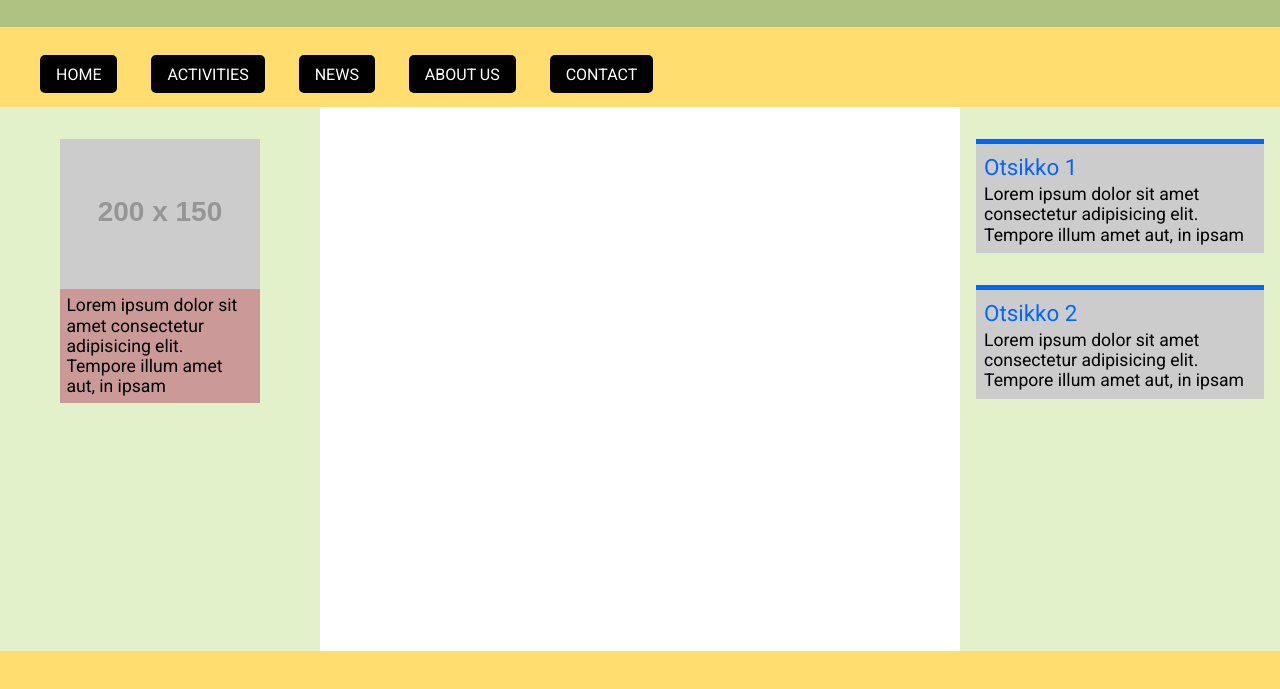
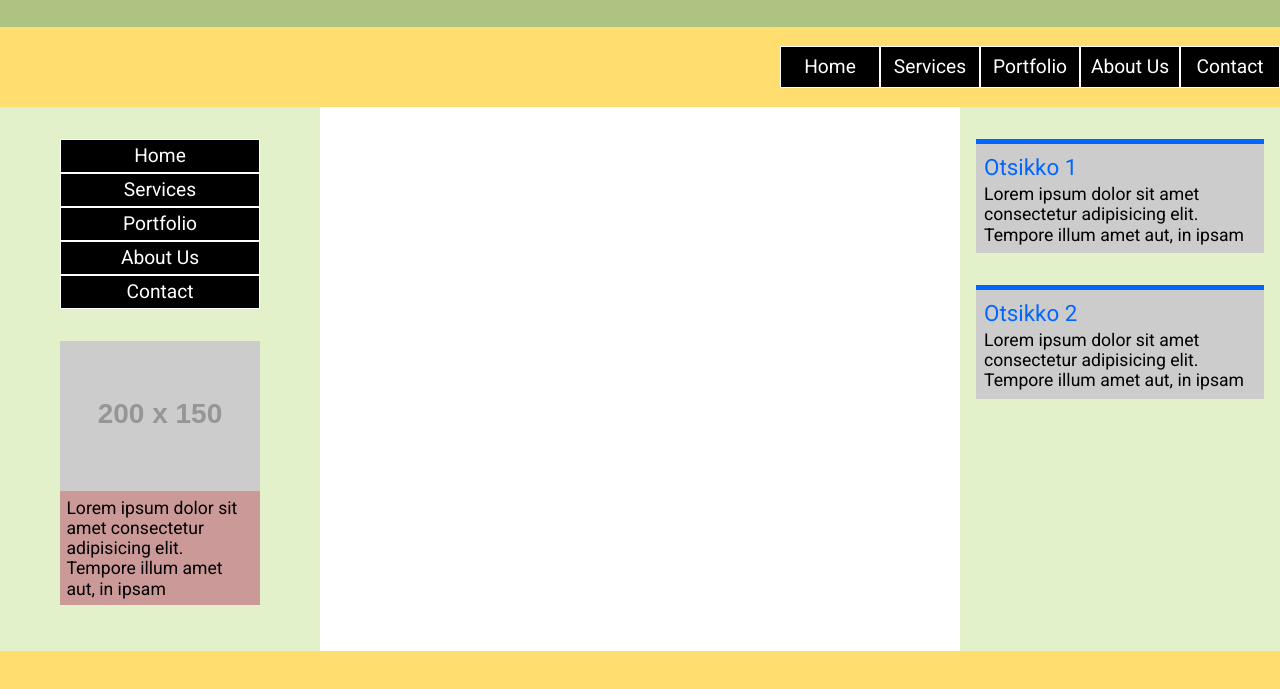
Before and after one commit to tigerre1/traversy-wflow, a website: page src/index.html in a window 1280 px wide. Shown: the part 93-782 px from the top of the page. Drawn offline with Linux system fonts and the light colour scheme; placeholder pictures from the web are drawn by us; a web font is replaced by a local one.

Commit message:
vertical and horisontal menu

```diff
--- a/src/index.html
+++ b/src/index.html
@@ -18,23 +18,29 @@
       </div>
     </div>
     <div class="menu-container">
-      <div class="menu">
-        <ul class="menu_list">
-          <li class="menu_list_item"><a class="menu_list_item_link" href="http://tigerstedt.fi">Home</a></li>
-          <li class="menu_list_item"><a class="menu_list_item_link" href="#">Activities</a></li>
-          <li class="menu_list_item"><a class="menu_list_item_link" href="#">News</a></li>
-          <li class="menu_list_item"><a class="menu_list_item_link" href="#">About Us</a></li>
-          <li class="menu_list_item"><a class="menu_list_item_link" href="#">Contact</a></li>
-        </ul>
-      </div>
+      <nav class="hor-menu">
+        <a class="hor-menu-item" href="#">Home</a>
+        <a class="hor-menu-item" href="#">Services</a>
+        <a class="hor-menu-item" href="#">Portfolio</a>
+        <a class="hor-menu-item" href="#">About Us</a>
+        <a class="hor-menu-item" href="#">Contact</a>
+      </nav>
     </div>
     <div class="content-wrapper">
       <div class="content-wrapper__left">
+        <nav class="vert-menu">
+          <a class="vert-menu-item" href="#">Home</a>
+          <a class="vert-menu-item" href="#">Services</a>
+          <a class="vert-menu-item" href="#">Portfolio</a>
+          <a class="vert-menu-item" href="#">About Us</a>
+          <a class="vert-menu-item" href="#">Contact</a>
+        </nav>
 
         <div class="photo-card">
           <img class="photo-card_image" src="http://via.placeholder.com/200x150"/>
           <div class="photo-card_text">Lorem ipsum dolor sit amet consectetur adipisicing elit. Tempore illum amet aut, in ipsam </div>
         </div>
+
 
       </div>
 
--- a/src/scss/_holy-grail-setup.scss
+++ b/src/scss/_holy-grail-setup.scss
@@ -19,6 +19,8 @@
       width: 100%;
       height:10vh;
       background: $yellow;
+      display:flex;
+      align-items: center;
 
     }
     .content-wrapper {
--- a/src/scss/_menu.scss
+++ b/src/scss/_menu.scss
@@ -1,29 +1,22 @@
 //Active class does not work
 
-.menu {
-  height: 100%;
-  padding-top:1.4rem;
-
+.hor-menu{
+  width:100%;
+  display:flex;
+  height: 100px;
+  align-items: center;
+  justify-content: flex-end;
 }
-.menu_list {
-  list-style-type: none;
+.hor-menu-item{
+  text-decoration:none;
+  width:100px;
+  display:block;
+  background: #000;
+  color:#fff;
+  font-family:'Roboto';
+  text-align:center;
+  padding:5px;
+  border: 1px solid #fff;
+  font-size: 1.2rem;
+  line-height:30px
 }
-
-.menu_list_item{
-  display: inline;
-  margin-right: 30px;
-  background: #000;
-  padding: .6rem 1rem;
-  border-radius:5px;
-}
-.menu_list_item:hover {
-  background-color: #ccc;
-}
-.menu_list_item_link:active{
-  border:3px solid #fff;
-}
-.menu_list_item_link{
-  text-decoration: none;
-  color: #fff;
-  text-transform: uppercase;
-}
--- /dev/null
+++ b/src/scss/_vert-menu.scss
@@ -0,0 +1,16 @@
+.vert-menu{
+  width:200px;
+  margin: 0 auto;
+  margin-top: 2rem;
+}
+.vert-menu-item{
+  text-decoration:none;
+  display:block;
+  background: #000;
+  color:#fff;
+  font-family:'Roboto';
+  text-align:center;
+  padding:5px;
+  border: 1px solid #fff;
+  font-size: 1.2rem
+}
--- a/src/scss/style.scss
+++ b/src/scss/style.scss
@@ -6,3 +6,4 @@
 @import 'card';
 @import 'holy-grail-setup';
 @import 'photo-card';
+@import 'vert-menu';
```
Also changed, not shown: src/css/style.css.
